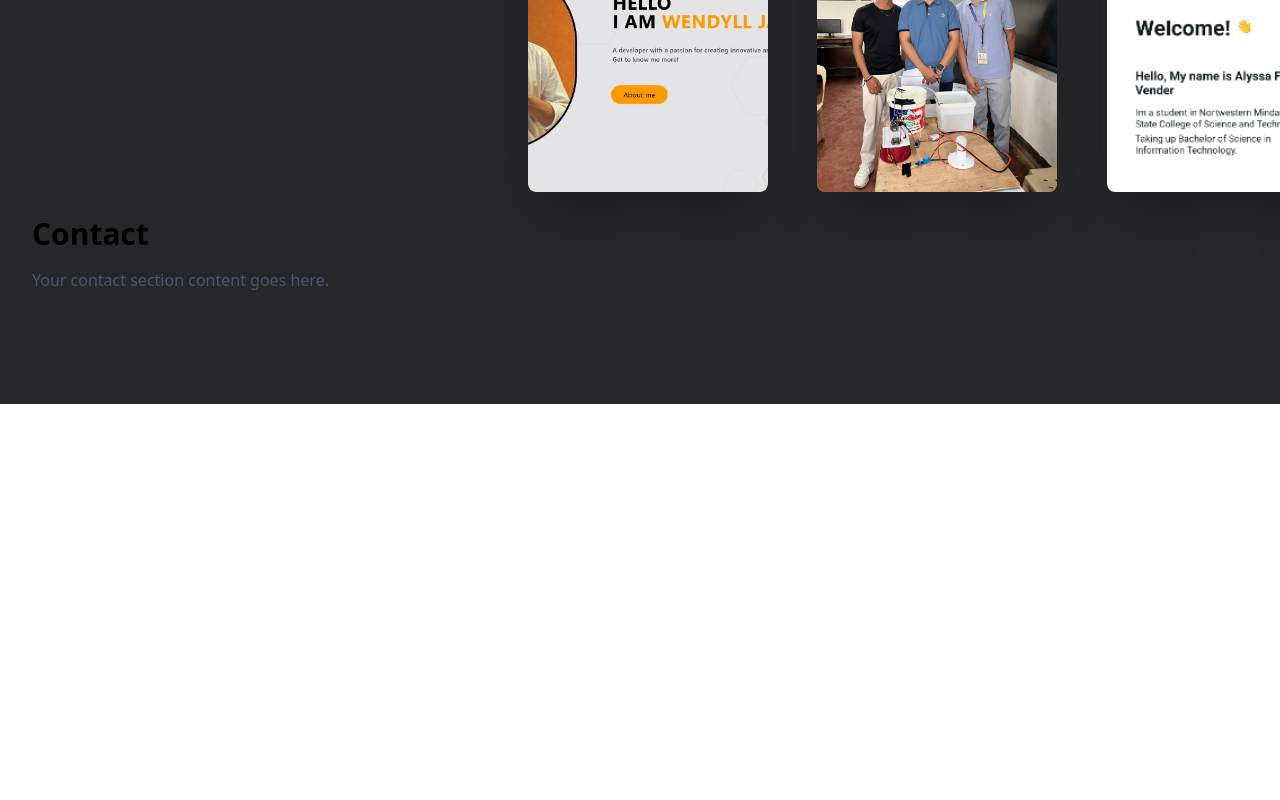
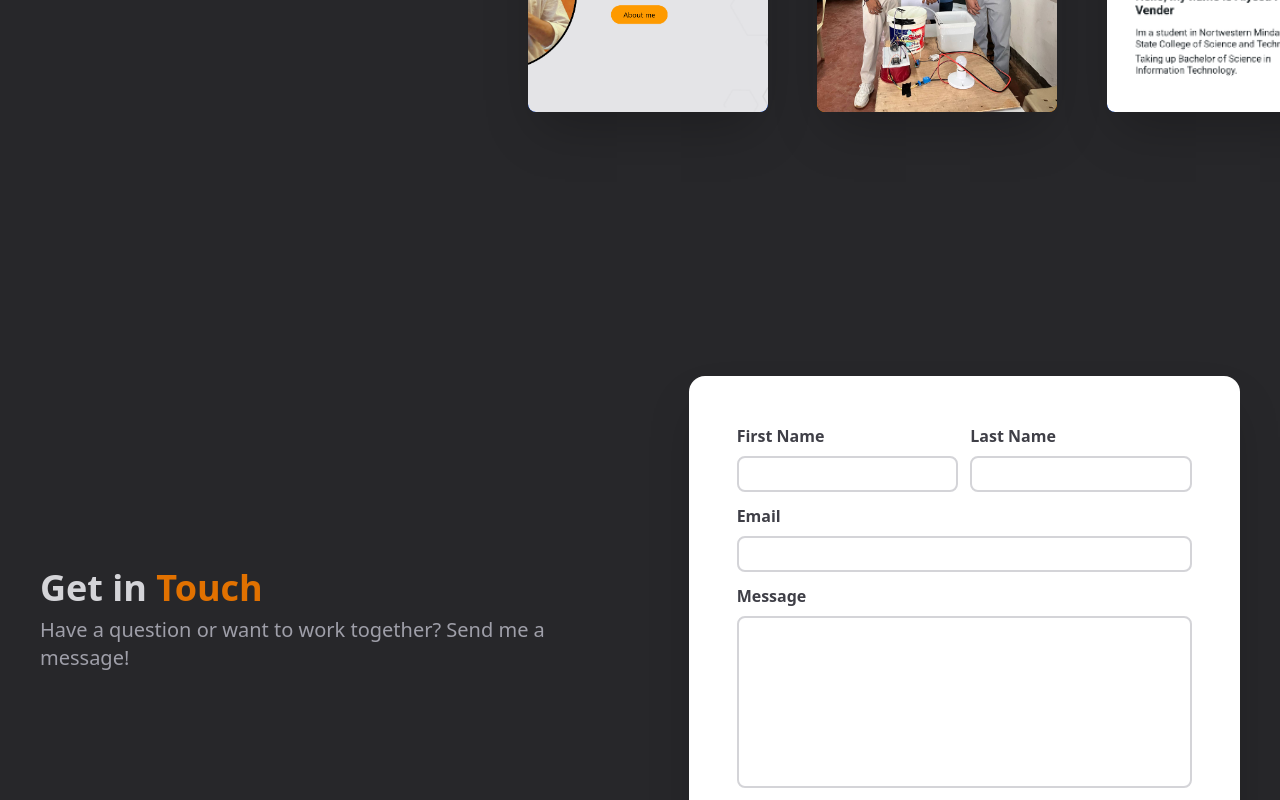
Before and after one commit to Dyllj/Wendyll_Jay, a React (Vite) app: page / in a window 1280 px wide. Shown: the part 3497-4297 px from the top of the page. Before the commit the page ends 3901 px from the top, so only its background shows below. Built offline with nearby package versions, Linux system fonts and the light colour scheme.

Commit message:
contact section partial done

```diff
--- a/package.json
+++ b/package.json
@@ -10,8 +10,10 @@
     "preview": "vite preview"
   },
   "dependencies": {
+    "@emailjs/browser": "^4.4.1",
     "@gsap/react": "^2.1.2",
     "@tailwindcss/vite": "^4.1.18",
+    "emailjs": "^5.0.0",
     "gsap": "^3.14.2",
     "lucide-react": "^0.562.0",
     "react": "^19.2.0",
--- a/src/pages/About.jsx
+++ b/src/pages/About.jsx
@@ -111,6 +111,7 @@
               />
             </div>
 
+            <ScrollFadeIn>
             <div className="flex flex-wrap justify-center gap-24">
               {skillsData.map((skillCard, index) => (
                 <SkillCard
@@ -121,6 +122,7 @@
                 />
               ))}
             </div>
+            </ScrollFadeIn>
           </div>
         </div>
       </section>
--- a/src/pages/Contact.jsx
+++ b/src/pages/Contact.jsx
@@ -1,9 +1,228 @@
+import { useState } from "react";
+import emailjs from "@emailjs/browser";
+import IconLabel from "../components/Icon/Icon";
+import { FaFacebookF, FaInstagram, FaGithub, FaLinkedin } from "react-icons/fa";
+import ScrollFadeIn from "../components/ScrollFadeIn/Scroll_FadeIn";
+
 const Contact = () => {
+  const [formData, setFormData] = useState({
+    firstName: "",
+    lastName: "",
+    email: "",
+    message: "",
+  });
+
+  const [status, setStatus] = useState({
+    loading: false,
+    success: "",
+    error: "",
+  });
+
+  const handleChange = (e) => {
+    const { id, value } = e.target;
+    setFormData((prev) => ({ ...prev, [id]: value }));
+  };
+
+  const handleSubmit = (e) => {
+    e.preventDefault();
+
+    if (!formData.firstName || !formData.lastName || !formData.email || !formData.message) {
+      setStatus({ loading: false, success: "", error: "All fields are required." });
+      return;
+    }
+
+    const emailRegex = /^[^\s@]+@[^\s@]+\.[^\s@]+$/;
+    if (!emailRegex.test(formData.email)) {
+      setStatus({ loading: false, success: "", error: "Please enter a valid email address." });
+      return;
+    }
+
+    setStatus({ loading: true, success: "", error: "" });
+
+    emailjs
+      .send(
+        "service_7nibidk",
+        "template_fest7rc",
+        {
+          firstName: formData.firstName,
+          lastName: formData.lastName,
+          email: formData.email,
+          message: formData.message,
+        },
+        "Egqu1L8xIUAhD3eGv"
+      )
+      .then(() => {
+        setStatus({
+          loading: false,
+          success: "Message sent successfully! I'll get back to you soon.",
+          error: "",
+        });
+        setFormData({ firstName: "", lastName: "", email: "", message: "" });
+      })
+      .catch((err) => {
+        console.error("EmailJS Error:", err);
+        setStatus({
+          loading: false,
+          success: "",
+          error: "Something went wrong. Please try again later.",
+        });
+      });
+  };
+
   return (
-    <section id="contact" className="mb-16">
-        <h2 className="text-3xl font-bold mb-4">Contact</h2>
-        <p className="text-gray-600">Your contact section content goes here.</p>
-        </section>
-    )
-}
-export default Contact;
+    <section id="contact" className="relative w-full mt-50">
+      {/* First Article - Floating Contact Form */}
+      <article className="mt-40 relative z-20 max-w-5xl mx-auto px-4 sm:px-6 lg:px-8 pb-32">
+        <ScrollFadeIn>
+        <div className="flex gap-20 w-300 -ml-30 justify-center items-center rounded-3xl flex-col md:flex-row">
+          <div className="flex flex-col justify-center max-w-xl">
+            <h2 className="text-3xl md:text-4xl font-bold mb-2 text-zinc-300">
+              Get in <span className="text-amber-600">Touch</span>
+            </h2>
+            <p className="text-zinc-400 text-xl mb-8">
+              Have a question or want to work together? Send me a message!
+            </p>
+          </div>
+          <div className="w-xl bg-white rounded-2xl shadow-2xl p-8 md:p-12">
+            <form className="space-y-3" onSubmit={handleSubmit}>
+              <div className="grid grid-cols-1 md:grid-cols-2 gap-3">
+                <div className="flex flex-col">
+                  <label htmlFor="firstName" className="mb-2 font-semibold text-zinc-700">
+                    First Name
+                  </label>
+                  <input
+                    id="firstName"
+                    type="text"
+                    value={formData.firstName}
+                    onChange={handleChange}
+                    className="h-9 px-4 border-2 border-zinc-300 rounded-lg focus:outline-none focus:border-amber-600 transition-colors"
+                    required
+                  />
+                </div>
+
+                <div className="flex flex-col">
+                  <label htmlFor="lastName" className="mb-2 font-semibold text-zinc-700">
+                    Last Name
+                  </label>
+                  <input
+                    id="lastName"
+                    type="text"
+                    value={formData.lastName}
+                    onChange={handleChange}
+                    className="h-9 px-4 border-2 border-zinc-300 rounded-lg focus:outline-none focus:border-amber-600 transition-colors"
+                    required
+                  />
+                </div>
+              </div>
+
+              <div className="flex flex-col">
+                <label htmlFor="email" className="mb-2 font-semibold text-zinc-700">
+                  Email
+                </label>
+                <input
+                  id="email"
+                  type="email"
+                  value={formData.email}
+                  onChange={handleChange}
+                  className="h-9 px-4 border-2 border-zinc-300 rounded-lg focus:outline-none focus:border-amber-600 transition-colors"
+                  required
+                />
+              </div>
+
+              <div className="flex flex-col">
+                <label htmlFor="message" className="mb-2 font-semibold text-zinc-700">
+                  Message
+                </label>
+                <textarea
+                  id="message"
+                  rows="6"
+                  value={formData.message}
+                  onChange={handleChange}
+                  className="px-4 py-3 border-2 border-zinc-300 rounded-lg focus:outline-none focus:border-amber-600 resize-none transition-colors"
+                  required
+                />
+              </div>
+
+              {status.error && (
+                <div className="p-4 bg-red-100 border-2 border-red-400 text-red-700 rounded-lg">
+                  {status.error}
+                </div>
+              )}
+              {status.success && (
+                <div className="p-4 bg-green-100 border-2 border-green-400 text-green-700 rounded-lg">
+                  {status.success}
+                </div>
+              )}
+
+              <button
+                type="submit"
+                disabled={status.loading}
+                className="w-full h-12 bg-amber-600 hover:bg-amber-700 text-white font-bold rounded-lg transition-colors disabled:opacity-50 disabled:cursor-not-allowed"
+              >
+                {status.loading ? "Sending..." : "Send Message"}
+              </button>
+            </form>
+          </div>
+         </div>
+        </ScrollFadeIn>
+      </article>
+
+      {/* Second Article - Footer (Full Width) */}
+      <article className="relative z-10 m-0 bg-zinc-900 pt-32 pb-12">
+        <div className="max-w-7xl mx-auto px-4 sm:px-6 lg:px-8">
+          <div className="flex flex-col md:flex-row justify-between items-center gap-8">
+            {/* Left: Contact Info */}
+            <div className="text-center md:text-left">
+              <h3 className="text-2xl font-bold text-zinc-200 mb-4">
+                Contact me via
+              </h3>
+              <div className="flex gap-4 justify-center md:justify-start">
+                <IconLabel
+                  icon={FaFacebookF}
+                  href="https://www.facebook.com/wendyl.tautoan"
+                  ariaLabel="Facebook profile"
+                />
+                <IconLabel
+                  icon={FaInstagram}
+                  href="https://www.instagram.com/wendylljay/"
+                  ariaLabel="Instagram profile"
+                />
+                <IconLabel
+                  icon={FaGithub}
+                  href="https://github.com/Dyllj"
+                  ariaLabel="GitHub profile"
+                />
+                <IconLabel
+                  icon={FaLinkedin}
+                  href="https://linkedin.com"
+                  ariaLabel="LinkedIn profile"
+                />
+              </div>
+            </div>
+
+            {/* Right: Additional Info */}
+            <div className="text-center md:text-right">
+              <p className="text-zinc-400 mb-2">
+                <a href="mailto:wendylljay@gmail.com" className="hover:text-amber-600 transition-colors">
+                  wendylljay@gmail.com
+                </a>
+              </p>
+              <p className="text-zinc-400">
+                Quezon City, Philippines
+              </p>
+            </div>
+          </div>
+
+          {/* Copyright */}
+          <div className="mt-12 pt-8 border-t border-zinc-800 text-center">
+            <p className="text-zinc-500 text-sm">
+              © 2025 Wendyll Jay Tautoan. All rights reserved.
+            </p>
+          </div>
+        </div>
+      </article>
+    </section>
+  );
+};
+
+export default Contact
--- a/src/pages/Work.jsx
+++ b/src/pages/Work.jsx
@@ -90,7 +90,7 @@
     : projects.filter(project => project.category === selectedCategory);
 
   return (
-    <section id="works" className="w-full bg-zinc-800 py-16 mt-50">
+    <section id="works" className="w-full bg-zinc-800 py-16 mt-30">
       <div className="w-full px-4 sm:px-6 lg:px-8 mt-30">
         <div className="flex gap-12  items-start">
           {/* Left: Title */}
```
Also changed, not shown: 1 other file (tests, documents, lock files or other folders).
